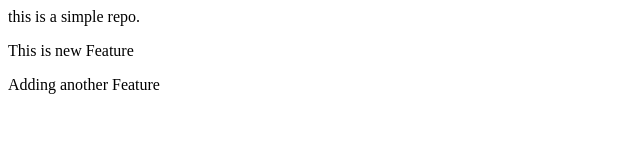
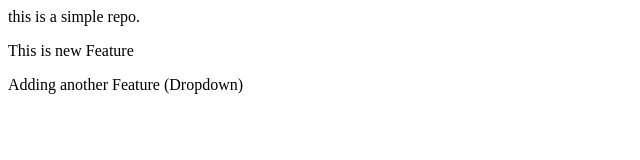
Before and after one commit to Kaushikp092/localrepo, a plain HTML site: page index.html in a window 1280 px wide. Shown: the whole page, without its empty margins (0-640 px from the left). Drawn offline with Linux system fonts and the light colour scheme.

```diff
--- a/index.html
+++ b/index.html
@@ -2,4 +2,4 @@
 
 <p>This is new Feature</p>
 
-<p>Adding another Feature</p>
+<p>Adding another Feature (Dropdown)</p>
```
